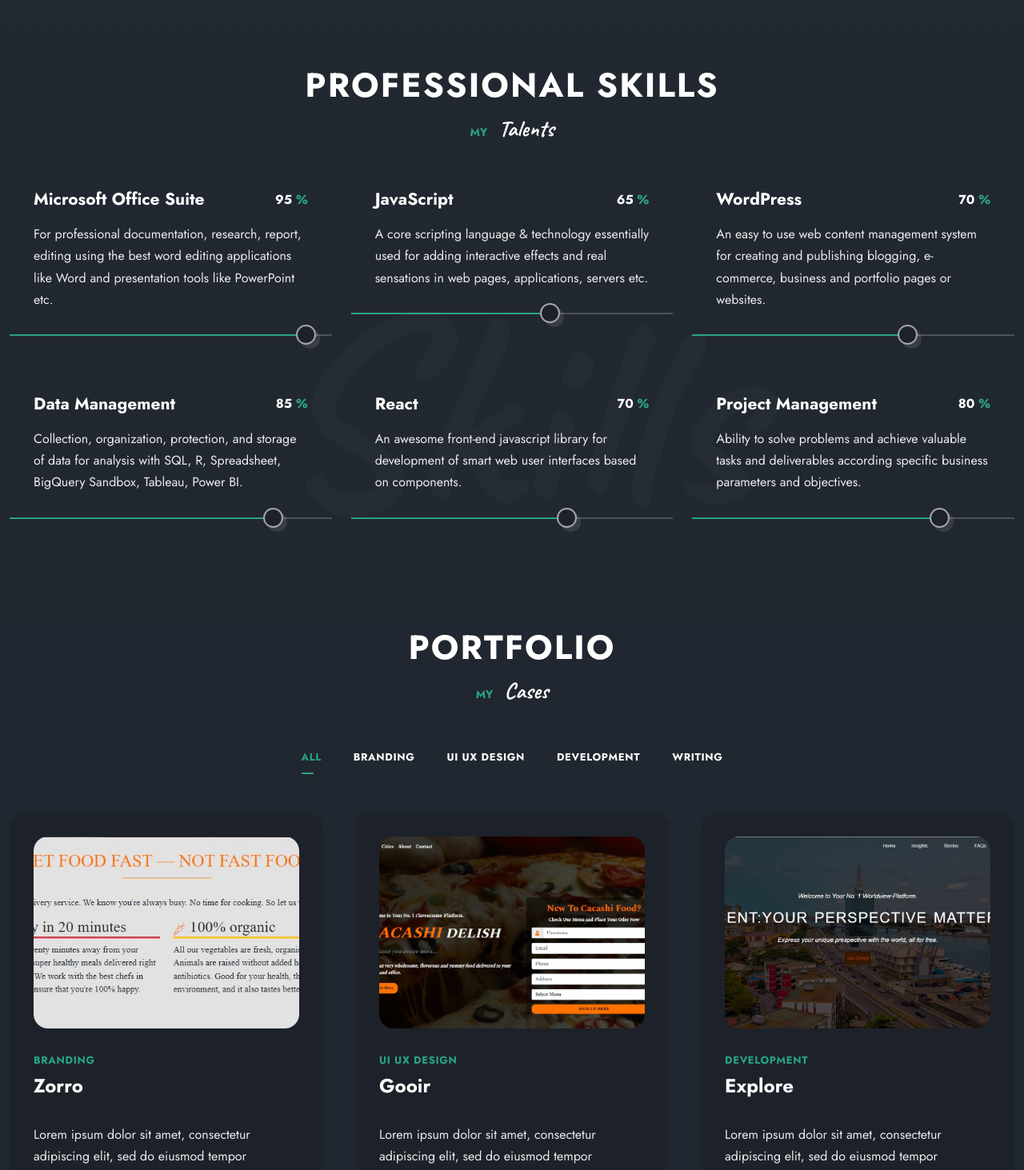
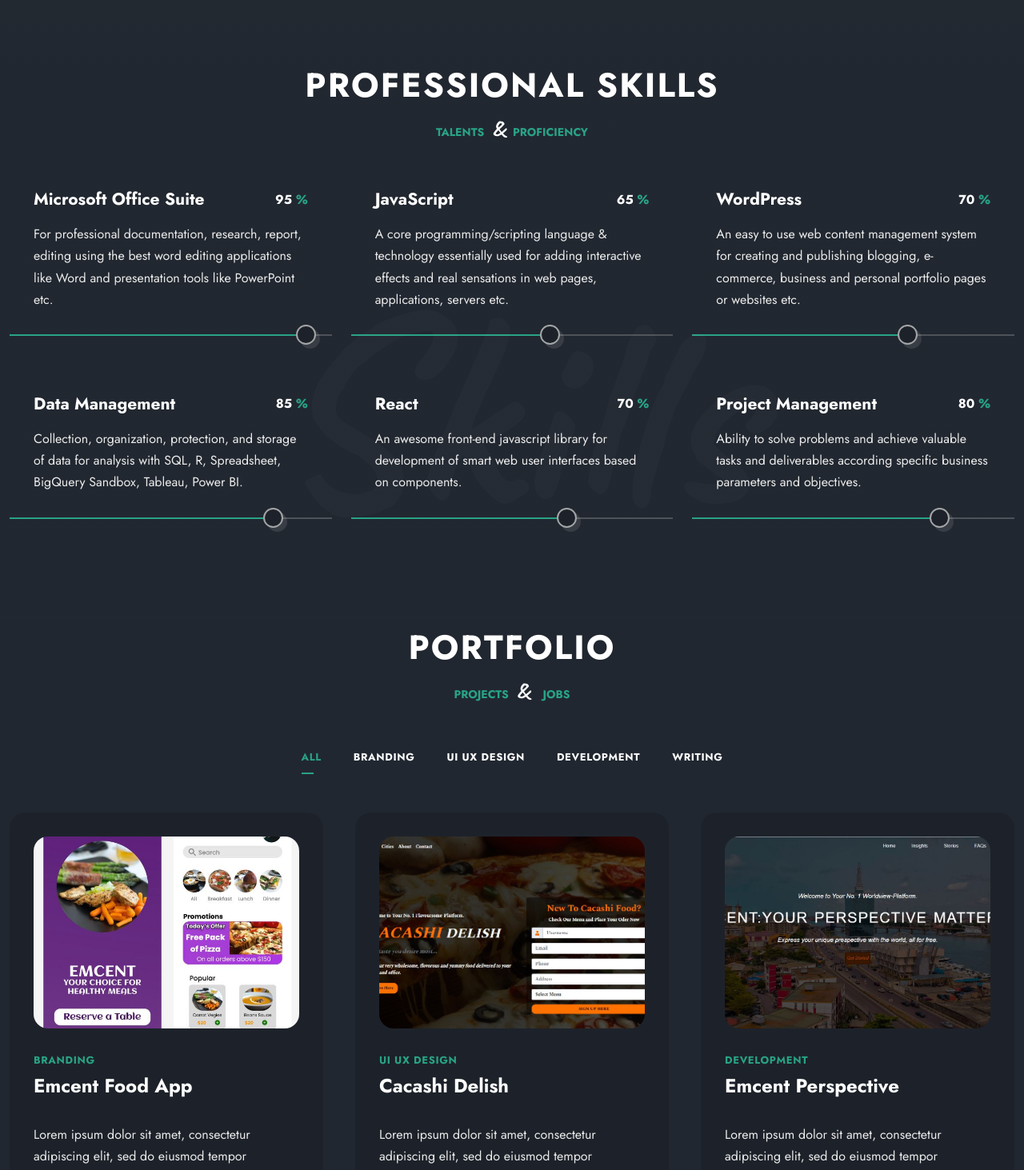
Before and after one commit to CodeEmcent/Inno-portfolio, a React (Vite) app in the folder portfolio/: page /#home in a window 1280 px wide. Shown: the part 1620-3083 px from the top of the page at 80% size. Built offline with nearby package versions, Linux system fonts and the light colour scheme.

Commit message:
Components Edit Continued

```diff
--- a/portfolio/src/Data.jsx
+++ b/portfolio/src/Data.jsx
@@ -102,7 +102,7 @@ export const skills = [
     name: 'JavaScript',
     percentage: 65,
     description:
-      'A core scripting language & technology essentially used for adding interactive effects and real sensations in web pages, applications, servers etc.',
+      'A core programming/scripting language & technology essentially used for adding interactive effects and real sensations in web pages, applications, servers etc.',
   },
 
   {
@@ -110,7 +110,7 @@ export const skills = [
     name: 'WordPress',
     percentage: 70,
     description:
-      'An easy to use web content management system for creating and publishing blogging, e-commerce, business and portfolio pages or websites.',
+      'An easy to use web content management system for creating and publishing blogging, e-commerce, business and personal portfolio pages or websites etc.',
   },
 
   {
@@ -143,7 +143,7 @@ export const projects = [
     id: 1,
     img: Project1,
     category: 'Branding',
-    title: 'Zorro',
+    title: 'Emcent Food App',
     description:
       'Lorem ipsum dolor sit amet, consectetur adipiscing elit, sed do eiusmod tempor incididunt ut labore et dolore.',
   },
@@ -151,7 +151,7 @@ export const projects = [
     id: 2,
     img: Project2,
     category: 'UI UX Design',
-    title: 'Gooir',
+    title: 'Cacashi Delish',
     description:
       'Lorem ipsum dolor sit amet, consectetur adipiscing elit, sed do eiusmod tempor incididunt ut labore et dolore.',
   },
@@ -159,7 +159,7 @@ export const projects = [
     id: 3,
     img: Project3,
     category: 'Development',
-    title: 'Explore',
+    title: 'Emcent Perspective',
     description:
       'Lorem ipsum dolor sit amet, consectetur adipiscing elit, sed do eiusmod tempor incididunt ut labore et dolore.',
   },
@@ -167,7 +167,7 @@ export const projects = [
     id: 4,
     img: Project4,
     category: 'Writing',
-    title: 'Mozar',
+    title: 'The Question of Social Conscience',
     description:
       'Lorem ipsum dolor sit amet, consectetur adipiscing elit, sed do eiusmod tempor incididunt ut labore et dolore.',
   },
@@ -175,7 +175,7 @@ export const projects = [
     id: 5,
     img: Project5,
     category: 'Development',
-    title: 'Stay Fit',
+    title: 'Emcent Portfolio',
     description:
       'Lorem ipsum dolor sit amet, consectetur adipiscing elit, sed do eiusmod tempor incididunt ut labore et dolore.',
   },
@@ -183,7 +183,7 @@ export const projects = [
     id: 6,
     img: Project6,
     category: 'Branding',
-    title: 'Kana',
+    title: 'Emcent Food App 2',
     description:
       'Lorem ipsum dolor sit amet, consectetur adipiscing elit, sed do eiusmod tempor incididunt ut labore et dolore.',
   },
@@ -192,31 +192,29 @@ export const projects = [
 export const cv = [
   {
     id: 1,
-    title: 'CoderHouse Courses',
-    subtitle: 'Backend Programming',
-    date: '2014 - 2016',
-    description:
-      'Lorem ipsum dolor sit amet, consectetur adipiscing elit, sed do eiusmod tempor incididunt ut labore et dolore magna aliqua.',
+    title: 'Bachelor of Arts',
+    subtitle: 'Imo State University, Owerri, Nigeria',
+    date: '2011 - 2015',
+    description: "Obtained a Bachelor's Degree of Arts (B.A.) in Philosophy.",
     category: 'education',
   },
 
   {
     id: 2,
-    title: 'Lviv National Academy of Arts',
-    subtitle: 'Faculty of Design',
-    date: '2012 - 2014',
-    description:
-      'Lorem ipsum dolor sit amet, consectetur adipiscing elit, sed do eiusmod tempor incididunt ut labore et dolore magna aliqua.',
+    title: 'Bachelor of Philosoph',
+    subtitle: 'Pontifical Urbaniana University, Rome, Italy',
+    date: '2011 - 2015',
+    description: "Obtained a Bachelor's Degree of Philosophy (B.Phil.) in Philosophy.",
     category: 'education',
   },
 
   {
     id: 3,
-    title: 'IT Future',
+    title: 'St. Peter Claver Seminary, Owerri, Nigeria',
     subtitle: 'High School',
-    date: '2010 - 2012',
+    date: '2007 - 2010',
     description:
-      'Lorem ipsum dolor sit amet, consectetur adipiscing elit, sed do eiusmod tempor incididunt ut labore et dolore magna aliqua.',
+      'Obtained the West African Examination Council Certificate (WAEC) and the National Examination Council Certificate (NECO).',
     category: 'education',
   },
 
--- a/portfolio/src/components/portfolio/Portfolio.jsx
+++ b/portfolio/src/components/portfolio/Portfolio.jsx
@@ -34,7 +34,9 @@ const Portfolio = () => {
     <section className='portfolio section' id='work'>
       <h2 className='section__title text-cs'>Portfolio</h2>
       <p className='section__subtitle'>
-        My <span>Cases</span>
+        Projects<span>& </span>
+        <span></span>
+        Jobs
       </p>
 
       <List list={navList} filterItems={filterItems} />
--- a/portfolio/src/components/services/Services.jsx
+++ b/portfolio/src/components/services/Services.jsx
@@ -22,7 +22,8 @@ const Services = () => {
     <section className='services section' id='services'>
       <h2 className='section__title text-cs'>What I Do</h2>
       <p className='section__subtitle'>
-        My <span>Services</span>
+        Products<span>&</span>
+        <span></span> Services
       </p>
 
       <Swiper
--- a/portfolio/src/components/skills/Skills.jsx
+++ b/portfolio/src/components/skills/Skills.jsx
@@ -8,7 +8,9 @@ const Skills = () => {
     <section className='skills section' id='skills'>
       <h2 className='section__title text-cs'>Professional Skills</h2>
       <p className='section__subtitle'>
-        My <span>Talents</span>
+        Talents<span>&</span>
+        <span></span>
+        proficiency
       </p>
 
       <div className='skills__container container grid'>
```
Also changed, not shown: portfolio/src/assets/project1.jpeg, portfolio/src/assets/project6.jpeg.
